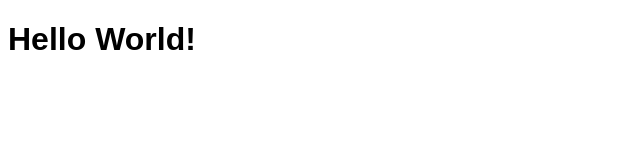
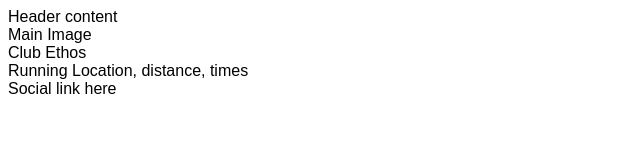
Before and after one commit to desousamario85/love-running, a plain HTML site: page index.html in a window 1280 px wide. Shown: the whole page, without its empty margins (0-640 px from the left). Drawn offline with Linux system fonts and the light colour scheme.

Commit message:
Core structure added to homepage

```diff
--- a/index.html
+++ b/index.html
@@ -10,6 +10,23 @@
     <title>Love Running</title>
 </head>
 <body>
-    <h1>Hello World!</h1>
+    <header>
+        Header content
+    </header>
+
+    <section>
+        Main Image
+    </section>
+
+    <section>
+        Club Ethos
+    </section>
+
+    <section>
+        Running Location, distance, times
+    </section>
+    <footer>
+        Social link here
+    </footer>
 </body>
 </html>
```
